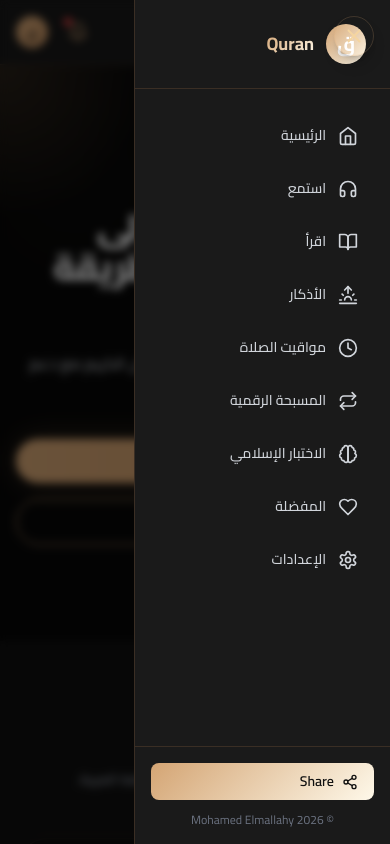
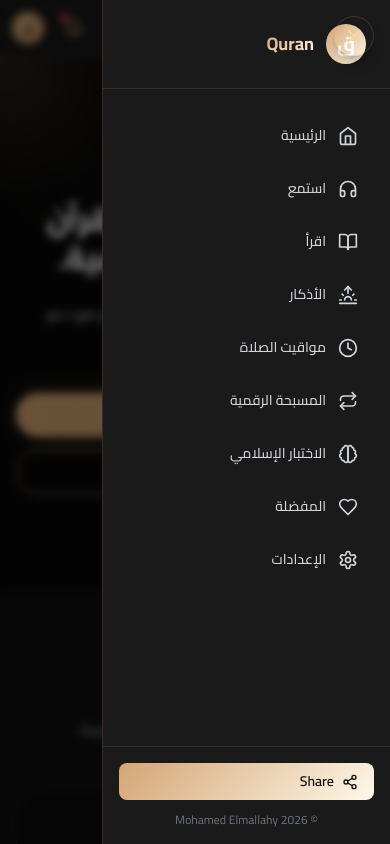
Before and after one commit to mohamedelmallhy-prog/noor-quran, a React (Vite) app: page /#/ in a window 390 px wide. Both pictures are taken after a click on the button 354 px from the left and 32 px from the top of the page. Shown: the top 844 px of the page. Built offline with nearby package versions, Linux system fonts and the light colour scheme; no server answers.

Commit message:
Push responsive src updates

```diff
--- a/src/components/FeatureCard.jsx
+++ b/src/components/FeatureCard.jsx
@@ -11,7 +11,7 @@
       className="group relative"
     >
       <Link to={link} className="block h-full">
-        <div className="glass-dark h-full rounded-2xl p-6 border border-gold-500/20 hover:border-gold-500/50 transition-all">
+        <div className="glass-dark h-full rounded-2xl p-5 sm:p-6 border border-gold-500/20 hover:border-gold-500/50 transition-all card-responsive">
           {/* Background Glow */}
           <div className={`absolute inset-0 rounded-2xl opacity-0 group-hover:opacity-10 transition-opacity bg-gradient-to-br ${color}`} />
 
--- a/src/components/Navbar.jsx
+++ b/src/components/Navbar.jsx
@@ -11,8 +11,8 @@
       transition={{ duration: 0.45 }}
       className="bg-dark-800/90 backdrop-blur-lg border-b border-gold-700/20 sticky top-0 z-20"
     >
-      <div className="max-w-7xl mx-auto px-4 sm:px-6 lg:px-8">
-        <div className="flex items-center justify-between h-16 gap-3">
+      <div className="max-w-7xl mx-auto px-3 sm:px-4 lg:px-6 navbar-compact">
+        <div className="flex items-center justify-between h-14 sm:h-16 gap-2 sm:gap-3">
           <div className="flex items-center gap-3">
             <motion.button
               whileHover={{ scale: 1.08 }}
@@ -31,7 +31,7 @@
             </Link>
           </div>
 
-          <div className="hidden md:flex flex-1 max-w-md mx-6">
+          <div className="hidden lg:flex flex-1 max-w-md mx-4">
             <motion.div whileFocus={{ scale: 1.02 }} className="w-full relative">
               <Search className="absolute right-3 top-1/2 transform -translate-y-1/2 text-gold-500" size={18} />
               <input
--- a/src/components/Sidebar.jsx
+++ b/src/components/Sidebar.jsx
@@ -65,7 +65,7 @@
             initial="hidden"
             animate="visible"
             exit="exit"
-            className="fixed right-0 top-0 h-screen w-64 bg-dark-800 border-l border-gold-700/20 z-40 flex flex-col"
+            className="fixed right-0 top-0 h-screen w-full max-w-[18rem] bg-dark-800 border-l border-gold-700/20 z-40 flex flex-col sidebar-panel"
           >
             {/* Header */}
             <div className="p-6 border-b border-gold-700/20 flex items-center justify-between">
--- a/src/components/SurahGrid.jsx
+++ b/src/components/SurahGrid.jsx
@@ -39,7 +39,7 @@
       initial="hidden"
       whileInView="visible"
       viewport={{ once: true }}
-      className="grid grid-cols-1 md:grid-cols-2 lg:grid-cols-4 gap-4"
+      className="grid grid-cols-1 sm:grid-cols-2 lg:grid-cols-4 gap-4"
     >
       {surahs.map((surah) => (
         <motion.div
--- a/src/index.css
+++ b/src/index.css
@@ -138,3 +138,108 @@
     font-size: 14px;
   }
 }
+
+html,
+body,
+#root {
+  min-width: 0;
+  overflow-x: hidden;
+}
+
+*,
+*::before,
+*::after {
+  min-width: 0;
+}
+
+img,
+svg {
+  max-width: 100%;
+  height: auto;
+}
+
+section,
+.glass,
+.glass-dark,
+.card-responsive {
+  min-width: 0;
+}
+
+.responsive-button {
+  width: 100%;
+  max-width: 100%;
+}
+
+@media (max-width: 1024px) {
+  .hero-title {
+    font-size: clamp(2.6rem, 4.4vw, 3.5rem);
+  }
+
+  .hero-copy,
+  .section-copy {
+    font-size: 1rem;
+  }
+
+  .section-card {
+    padding: 1.25rem !important;
+  }
+}
+
+@media (max-width: 768px) {
+  .hero-title {
+    font-size: clamp(2.2rem, 5vw, 2.9rem);
+  }
+
+  .section-title {
+    font-size: 1.9rem;
+  }
+
+  .hero-cta {
+    display: grid;
+    grid-template-columns: 1fr;
+    gap: 0.75rem;
+  }
+
+  .section-stack {
+    gap: 1rem !important;
+  }
+
+  .feature-grid {
+    grid-template-columns: repeat(1, minmax(0, 1fr)) !important;
+  }
+}
+
+@media (max-width: 480px) {
+  .hero-title {
+    font-size: 1.95rem;
+  }
+
+  .hero-copy,
+  .section-copy {
+    font-size: 0.95rem;
+    line-height: 1.7;
+  }
+
+  .section-padding {
+    padding-left: 1rem !important;
+    padding-right: 1rem !important;
+  }
+
+  .section-card {
+    padding: 1rem !important;
+  }
+
+  .responsive-button {
+    width: 100%;
+  }
+
+  .navbar-compact {
+    padding-left: 0.75rem !important;
+    padding-right: 0.75rem !important;
+  }
+
+  .sidebar-panel {
+    width: 100%;
+    max-width: 18rem;
+  }
+}
--- a/src/pages/HomePage.jsx
+++ b/src/pages/HomePage.jsx
@@ -57,7 +57,7 @@
         <div className="absolute inset-0 bg-[radial-gradient(circle_at_top_left,rgba(212,165,116,0.16),transparent_22%),radial-gradient(circle_at_bottom_right,rgba(255,255,255,0.05),transparent_18%)]" />
         <div className="absolute inset-0 bg-islamic-grid opacity-20" />
 
-        <div className="relative mx-auto max-w-6xl px-4 sm:px-6 lg:px-8 text-right">
+        <div className="relative mx-auto max-w-6xl px-4 sm:px-6 lg:px-8 text-right section-padding">
           <motion.div
             initial={{ y: 30, opacity: 0 }}
             animate={{ y: 0, opacity: 1 }}
@@ -67,23 +67,23 @@
             <p className="mb-4 inline-flex rounded-full border border-gold-500/20 bg-gold-500/10 px-4 py-1 text-sm text-gold-200">
               منصة القرآن العربية
             </p>
-            <h1 className="text-4xl font-black tracking-tight text-white sm:text-5xl xl:text-6xl">
+            <h1 className="text-4xl font-black tracking-tight leading-tight text-white sm:text-5xl xl:text-6xl hero-title">
               احفظ واستمع إلى القرآن الكريم بطريقة احترافية.
             </h1>
-            <p className="mt-6 max-w-2xl text-base text-gray-300 sm:text-lg">
+            <p className="mt-6 max-w-2xl text-base text-gray-300 sm:text-lg section-copy">
               منصة عربية حديثة لقراءة وتلاوة القرآن الكريم مع دعم السور، التلاوات، والترجمات الاحترافية.
             </p>
 
-            <div className="mt-10 flex flex-col gap-4 sm:flex-row sm:items-center sm:justify-end">
+            <div className="mt-10 flex flex-col gap-4 sm:flex-row sm:items-center sm:justify-end hero-cta">
               <Link
                 to="/listen"
-                className="inline-flex items-center justify-center rounded-full bg-gradient-to-r from-gold-500 to-gold-600 px-8 py-3 text-sm font-semibold text-dark-950 shadow-gold transition-all hover:shadow-xl"
+                className="inline-flex w-full sm:w-auto items-center justify-center rounded-full bg-gradient-to-r from-gold-500 to-gold-600 px-8 py-3 text-sm font-semibold text-dark-950 shadow-gold transition-all hover:shadow-xl responsive-button"
               >
                 استمع الآن
               </Link>
               <Link
                 to="/read"
-                className="inline-flex items-center justify-center rounded-full border border-gold-500 px-8 py-3 text-sm font-semibold text-white transition-all hover:bg-gold-500/10"
+                className="inline-flex w-full sm:w-auto items-center justify-center rounded-full border border-gold-500 px-8 py-3 text-sm font-semibold text-white transition-all hover:bg-gold-500/10 responsive-button"
               >
                 ابدأ القراءة
               </Link>
@@ -105,7 +105,7 @@
             <p className="mt-3 text-gray-400">كل ما تحتاجه لتجربة قرآن مريحة وحديثة باللغة العربية.</p>
           </motion.div>
 
-          <div className="grid gap-6 md:grid-cols-2 xl:grid-cols-4">
+          <div className="grid gap-6 sm:grid-cols-2 xl:grid-cols-4 feature-grid">
             {features.map((feature) => (
               <motion.div
                 key={feature.title}
@@ -130,7 +130,7 @@
             whileInView={{ opacity: 1, y: 0 }}
             viewport={{ once: true }}
             transition={{ duration: 0.7 }}
-            className="glass-dark rounded-[2rem] border border-gold-500/15 p-10 sm:p-12"
+            className="glass-dark rounded-[2rem] border border-gold-500/15 p-8 sm:p-12 section-card"
           >
             <div className="flex flex-col gap-8 lg:flex-row lg:items-center lg:justify-between">
               <div>
@@ -180,7 +180,7 @@
             whileInView={{ opacity: 1, y: 0 }}
             viewport={{ once: true }}
             transition={{ duration: 0.7 }}
-            className="glass-dark rounded-[2rem] border border-gold-500/15 p-10 sm:p-12"
+            className="glass-dark rounded-[2rem] border border-gold-500/15 p-8 sm:p-12 section-card"
           >
             <div className="flex flex-col gap-8 xl:flex-row xl:items-start xl:justify-between">
               <div className="max-w-2xl">
@@ -239,7 +239,7 @@
                   </div>
                 )}
 
-                <div className="mt-6 flex flex-wrap gap-3">
+                <div className="mt-6 flex flex-col gap-3 sm:flex-row sm:flex-wrap sm:justify-end">
                   <Link
                     to="/quiz"
                     className="inline-flex items-center justify-center rounded-full bg-gradient-to-r from-gold-500 to-gold-600 px-6 py-3 text-sm font-semibold text-dark-950 transition-all hover:shadow-xl"
@@ -249,7 +249,7 @@
                   <button
                     type="button"
                     onClick={resetSampleQuiz}
-                    className="rounded-full border border-gold-500 px-6 py-3 text-sm font-semibold text-white transition-all hover:bg-gold-500/10"
+                    className="w-full sm:w-auto rounded-full border border-gold-500 px-6 py-3 text-sm font-semibold text-white transition-all hover:bg-gold-500/10 responsive-button"
                   >
                     إعادة التجربة
                   </button>
@@ -262,7 +262,7 @@
 
       <section className="py-20 px-4 sm:px-6 lg:px-8">
         <div className="mx-auto max-w-6xl text-right">
-          <div className="glass-dark rounded-[2rem] border border-gold-500/15 p-10 sm:p-12">
+          <div className="glass-dark rounded-[2rem] border border-gold-500/15 p-8 sm:p-12 section-card">
             <div className="flex flex-col gap-6 lg:flex-row lg:items-center lg:justify-between">
               <div>
                 <h2 className="text-3xl font-bold text-white">ابدأ رحلتك القرآنية الآن</h2>
@@ -270,16 +270,16 @@
                   منصة جاهزة للاستخدام مع واجهة مظلمة فاخرة، دعم RTL، وتكامل بيانات الآيات من خدمة القرآن السحابية.
                 </p>
               </div>
-              <div className="flex flex-wrap gap-4 justify-start lg:justify-end">
+              <div className="flex flex-col gap-4 sm:flex-row flex-wrap justify-start lg:justify-end">
                 <Link
                   to="/listen"
-                  className="rounded-full bg-gold-500 px-8 py-3 text-sm font-semibold text-dark-950 transition-all hover:bg-gold-400"
+                  className="w-full sm:w-auto rounded-full bg-gold-500 px-8 py-3 text-sm font-semibold text-dark-950 transition-all hover:bg-gold-400 responsive-button"
                 >
                   استمع الآن
                 </Link>
                 <Link
                   to="/read"
-                  className="rounded-full border border-gold-500 px-8 py-3 text-sm font-semibold text-white transition-all hover:bg-gold-500/10"
+                  className="w-full sm:w-auto rounded-full border border-gold-500 px-8 py-3 text-sm font-semibold text-white transition-all hover:bg-gold-500/10 responsive-button"
                 >
                   اقرأ الآن
                 </Link>
```
Also changed, not shown: src/pages/ListenQuranPage.jsx (+4 -4 lines), src/pages/ReadQuranPage.jsx (+4 -4 lines).
